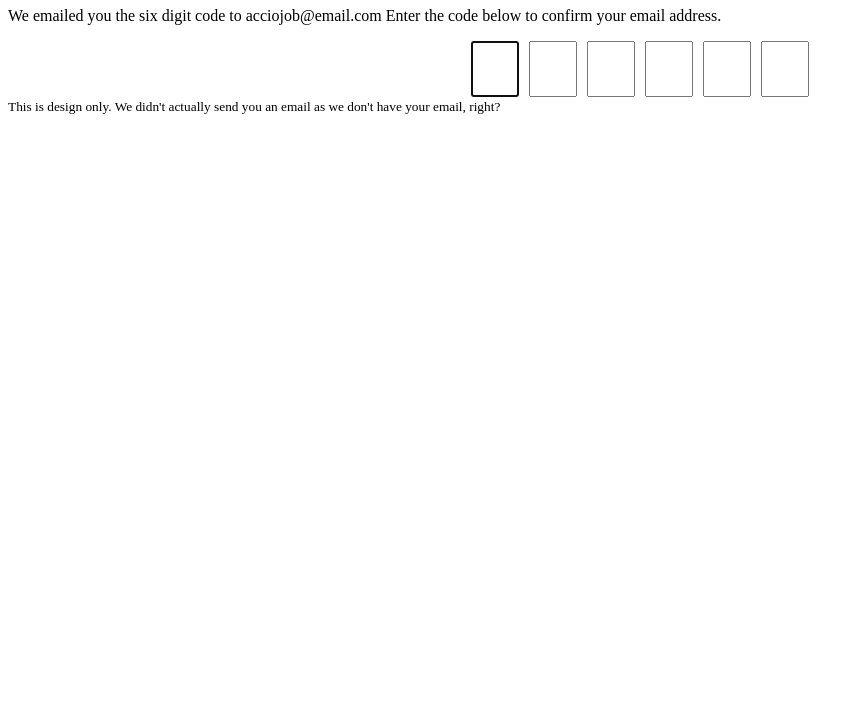
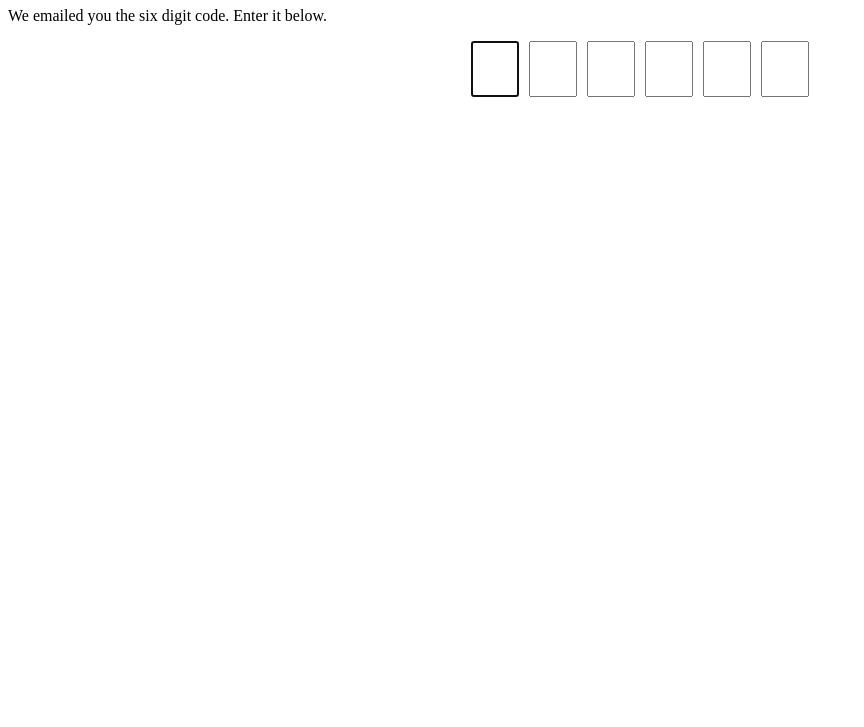
Before and after one commit to acciojob/OTP-md-mustaqeem, a website: page main.html in a window 1280 px wide. Shown: the part 73-800 px from the top of the page, without its empty margins (0-864 px from the left). Drawn offline with Linux system fonts and the light colour scheme.

Commit message:
created a submission

```diff
--- a/main.html
+++ b/main.html
@@ -9,12 +9,10 @@
 <body>
 	<!-- the entire body must be written by student -->
 
-	<div class="container">
 	<h1 id="verification_heading">Verify Your Account</h1>
 
 <p id="verification_subtext">
-    We emailed you the six digit code to acciojob@email.com
-    Enter the code below to confirm your email address.
+  We emailed you the six digit code. Enter it below.
 </p>
 
 <div class="code-container">
@@ -26,11 +24,6 @@
   <input type="text" maxlength="1" class="code">
 </div>
 
-  <small class="info">
-    This is design only. We didn't actually send you an email as we don't have your email, right?
-  </small>
-</div>
-
     <script type="text/javascript" src="./script.js">
 </script>
 
```
Lines whose indentation alone changed are shown as unchanged.
